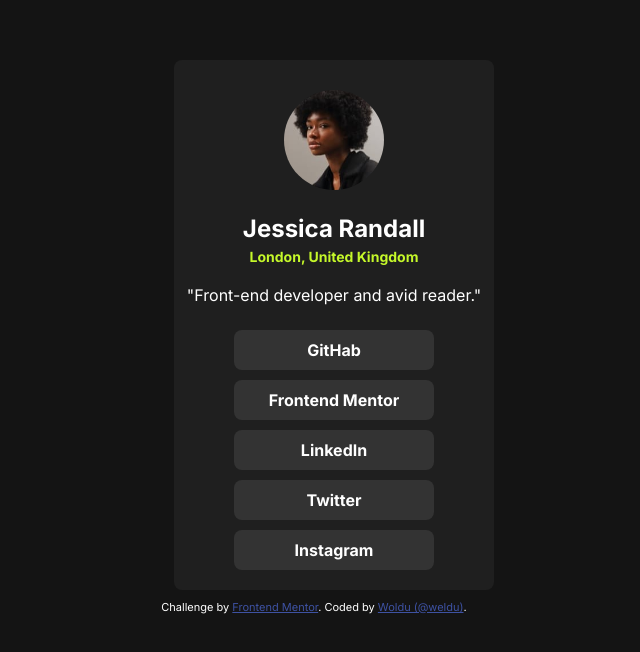
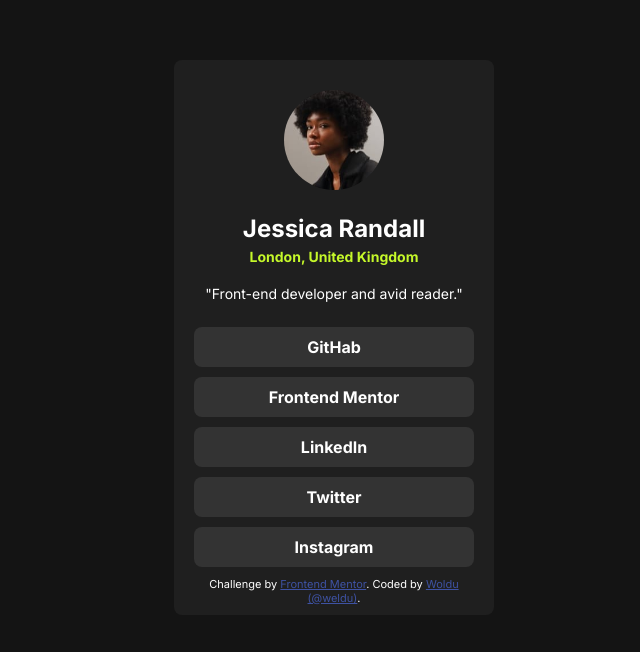
Before and after one commit to wldeu/Frontend-Mentor-Challenges-Collection, a plain HTML site: page social-links-profile/index.html in a window 1280 px wide. Shown: the whole page, without its empty margins (326-966 px from the left). Drawn offline with Linux system fonts and the light colour scheme.

Commit message:
css update

```diff
--- a/social-links-profile/style.css
+++ b/social-links-profile/style.css
@@ -47,17 +47,18 @@ body {
 
  p {
   padding-bottom: 25px;
+  font-size: 14px;
 }
 
 .social-links a {
-  width: 200px;
+  width: 280px;
   display: block;
   margin: 0 auto 10px;
   text-decoration: none;
   color: var(--white);
   background-color: var(--grey);
   border-radius: 8px;
-  padding: 10px;
+  padding: 10px 20px 10px 20px;
   font-weight: bold;
 }
 
@@ -82,8 +83,11 @@ body {
   color: hsl(228, 45%, 44%);
 }
 /* - Mobile: 375px */
+
 @media only screen and (max-width: 375px) {
   .profile {
+    margin: 10px;
+    width: calc(100% - 20px);
 
   }
 }
```
Also changed, not shown: social-links-profile/index.html (+3 -1 lines).
